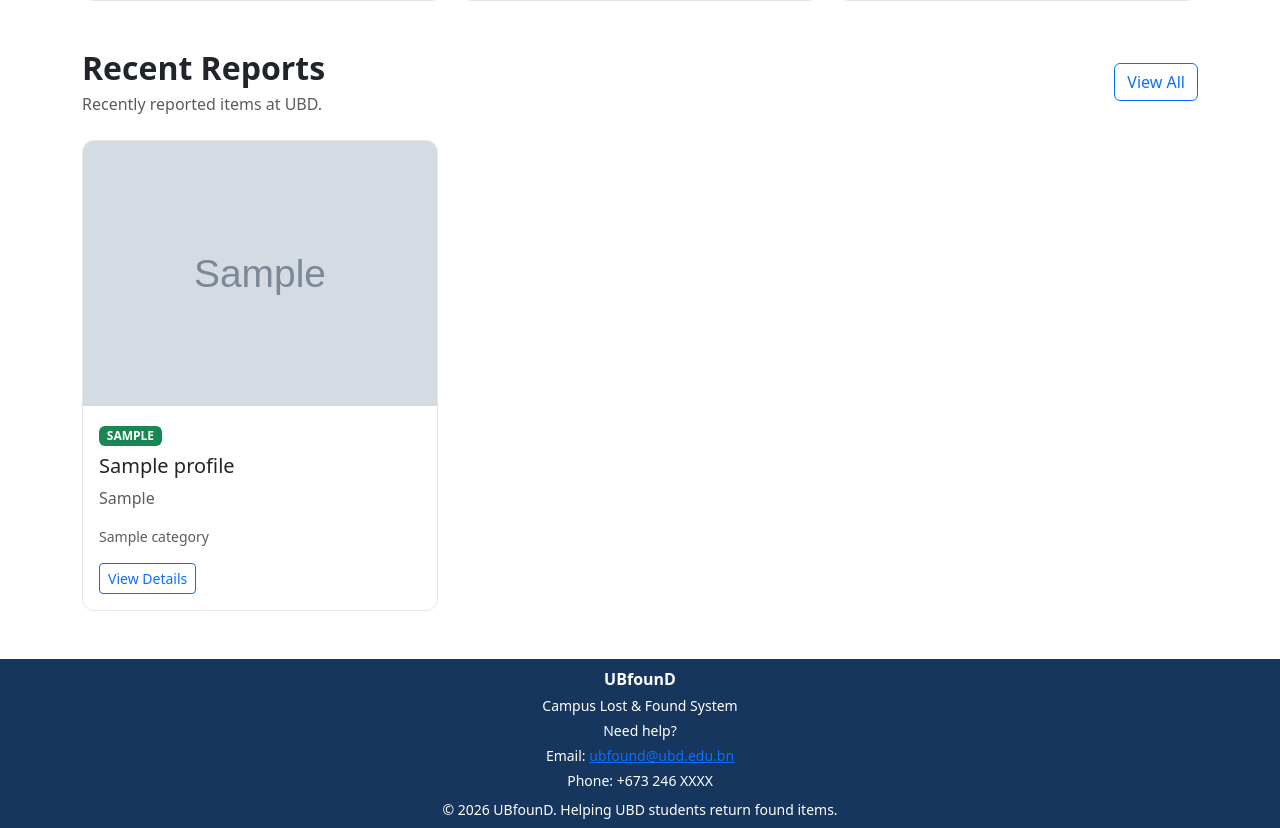
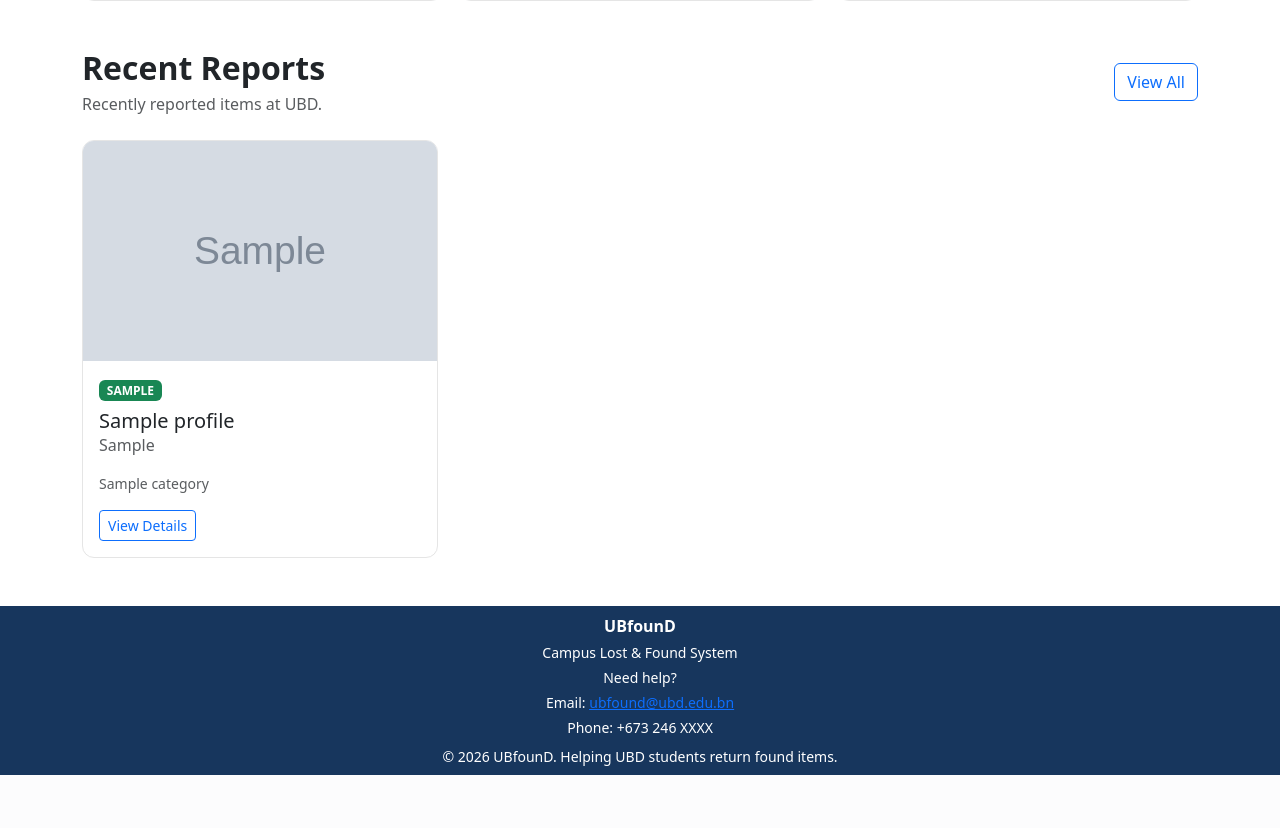
Before and after one commit to Nurasyiqin247/UBfounD, a PHP site: page / in a window 1280 px wide. Shown: the part 818-1646 px from the top of the page. After the commit the page ends 1593 px from the top, so only its background shows below. Run offline with PHP 8.4, Linux system fonts and the light colour scheme; tables that the repository leaves empty or names only in its code hold one stand-in row (values such as "Sample post"); grey boxes marked "Sample" are stand-in pictures.

Commit message:
Adjust the image position at recent report
Adjust the image at the recent report

```diff
--- a/css/style.css
+++ b/css/style.css
@@ -98,14 +98,11 @@ body {
     border-radius: 12px;
     overflow: hidden;
     transition: 0.2s;
-    height: 100%;
 }
-
 
 /* Simple placeholder for item images */
 .item-image {
-    width: 100%;
-    height: 220px;
+    height: 180px;
     background-color: #eef2f7;
     display: flex;
     align-items: center;
@@ -114,8 +111,8 @@ body {
     transition: 0.2s;
 }
 
-/* Make image display properly */
-.item-image-wrapper{
+/* Fixed image area for every card */
+/*.item-image-wrapper {
     width: 100%;
     height: 220px;
     overflow: hidden;
@@ -123,15 +120,29 @@ body {
     display: flex;
     align-items: center;
     justify-content: center;
-}
+}*/
 
-/* Adjust the uploaded image */
-.item-image-wrapper img {
+/* Display the entire uploaded photograph */
+.item-image img {
     width: 100%;
     height: 100%;
     object-fit: cover;
     display: block;
+
 }
+
+/* Placeholder when no image is available */
+/*.item-image-wrapper .item-image {
+    width: 100%;
+    height: 100%;
+    background-color: #eef2f7;
+    display: flex;
+    align-items: center;
+    justify-content: center;
+    font-size: 60px;
+    line-height: normal;
+    margin: 0;
+}*/
 
 /* Add a small effect when the mouse is over an item */
 .item-card:hover {
@@ -141,6 +152,39 @@ body {
 
 .item-card:hover .item-image {
     background-color: #e2eaf4;
+}
+
+/*Keep the fallback image hidden*/
+.item-image-fallback{
+    display: none;
+}
+
+/* =================================
+   HOMEPAGE - RECENT REPORTS ONLY
+================================= */
+
+.recent-report-image-wrapper {
+
+    width: 100%;
+    height: 220px;
+    overflow: hidden;
+    background-color: #eef2f7;
+    display: flex;
+    align-items: center;
+    justify-content: center;
+
+
+}
+
+.recent-report-image-wrapper img {
+    width: 100%;
+    height: 100%;
+    object-fit: cover;
+    display: block;
+    font-size: 60px;
+    line-height: none;
+
+
 }
 
 
@@ -189,23 +233,6 @@ body {
     font-size: 20px;
 }
 
-.item-image {
-    height: 180px;
-    background-color: #eef2f7;
-    display: flex;
-    align-items: center;
-    justify-content: center;
-    font-size: 60px;
-    transition: 0.2s;
-}
-
-.item-image img {
-    width: 100%;
-    height: 100%;
-    object-fit: cover;
-    display: block;
-}
-
 
 /* ================================
    FOOTER
@@ -216,12 +243,6 @@ footer {
     background-color: #17365d;
     color: white;
 }
-
-
-
-
-
-
 
 /* ==================== LOGIN PAGE ==================== */
 
--- a/index.php
+++ b/index.php
@@ -439,15 +439,16 @@ foreach ($lostReports as $lost) {
 
     <!-- ==================== RECENT REPORTS ==================== -->
 
+
+<!-- ==================== RECENT REPORTS ==================== -->
+
 <section class="pb-5">
 
     <div class="container">
 
         <div class="d-flex justify-content-between align-items-center mb-4">
-                <!-- Places the title and button on opposite sides -->
 
             <div>
-
                 <h2 class="fw-bold mb-1">
                     Recent Reports
                 </h2>
@@ -455,7 +456,6 @@ foreach ($lostReports as $lost) {
                 <p class="text-muted mb-0">
                     Recently reported items at UBD.
                 </p>
-
             </div>
 
             <a href="lost-items.php" class="btn btn-outline-primary">
@@ -464,10 +464,9 @@ foreach ($lostReports as $lost) {
 
         </div>
 
-            <!--RECENT REPORTS GRID-->
+        <!-- RECENT REPORTS GRID -->
         <div class="row g-4">
 
-                <!-- ITEM 1 -->
             <?php if (!empty($recentReports)): ?>
 
                 <?php foreach ($recentReports as $report): ?>
@@ -480,37 +479,35 @@ foreach ($lostReports as $lost) {
                             : 'text-bg-success';
                     ?>
 
-
                     <div class="col-md-4">
 
-                    <div class="card item-card h-100">
+                        <!-- Report card -->
+                        <div class="item-card recent-report-card ">
 
-                        <!-- Placeholder image -->
+                            <!-- Image area -->
+                            <div class="recent-report-image-wrapper">
+
                                 <?php if (!empty($report['ImageLink'])): ?>
 
                                     <img
                                         src="<?= e($report['ImageLink']) ?>"
                                         alt="<?= e($report['ItemName']) ?>"
-                            class="card-img-top"
-                            onerror="this.style.display='none';
-                            this.nextElement.style.display='flex';"
+                                        onerror="this.onerror=null; this.src='\UBfounD\assets\images\search-icon.png';"
                                     >
-                        <!-- Display dummy image if the image failed to load -->
-                         <div class="item-image item-image-fallback"
-                                style="display: none;">
-                            📱
+
+                                <?php else: ?>
+
+                                    <img
+                                        src="\UBfounD\assets\images\search-icon.png"
+                                        alt="No image available"
+                                    >
+
+                                <?php endif; ?>
+
                             </div>
 
-                         <?php else: ?>
-                            <!--Display dummy image if no image is available -->
-                            <div class="item-image">
-                            📱
-                            </div>
-                         <?php endif; ?>
-
-
                             <!-- Item information -->
-                        <div class="card-body">
+                            <div class="card-body p-3">
 
                                 <span class="badge <?= $badgeClass ?> mb-2">
                                     <?= e(strtoupper($report['ReportType'])) ?>
@@ -524,14 +521,14 @@ foreach ($lostReports as $lost) {
                                     <?= e($report['Location']) ?>
                                 </p>
 
-                                <P class="small text-muted">
+                                <p class="small text-muted">
+                                    <?= e($report['CategoryName'] ?: 'Uncategorized') ?>
+                                </p>
 
-                                   <?= e($report['CategoryName']?: 'Uncategorized') ?>
-
-                                </P>
-
-                            <a href="item-details.php?id=<?= urldecode($report['ReportID']) ?>
-                            " class="btn btn-sm btn-outline-primary">
+                                <a
+                                    href="item-details.php?id=<?= (int) $report['ReportID'] ?>"
+                                    class="btn btn-sm btn-outline-primary"
+                                >
                                     View Details
                                 </a>
 
@@ -545,7 +542,7 @@ foreach ($lostReports as $lost) {
 
             <?php else: ?>
 
-                        <div class="col-12 text center  ">
+                <div class="col-12 text-center">
                     <p class="text-muted">
                         No recent reports found.
                     </p>
@@ -553,9 +550,12 @@ foreach ($lostReports as $lost) {
 
             <?php endif; ?>
 
-                <!-- ITEM 2 -->
+        </div>
+
+    </div>
 
 </section>
+
 
 
     <!-- ==================== FOOTER ==================== -->
```
Also changed, not shown: assets/images/search-icon.png (added). Lines whose indentation alone changed are shown as unchanged.
